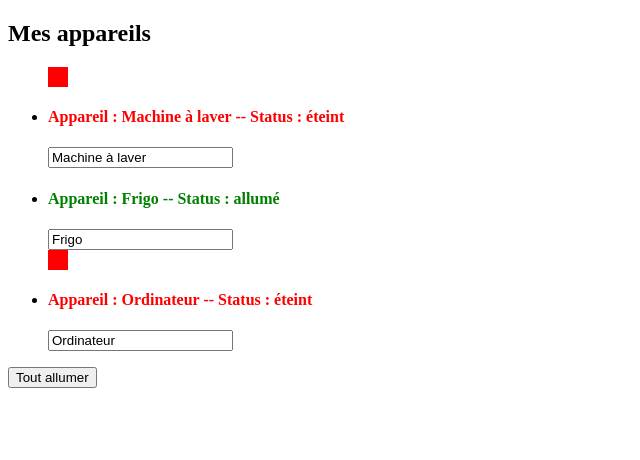
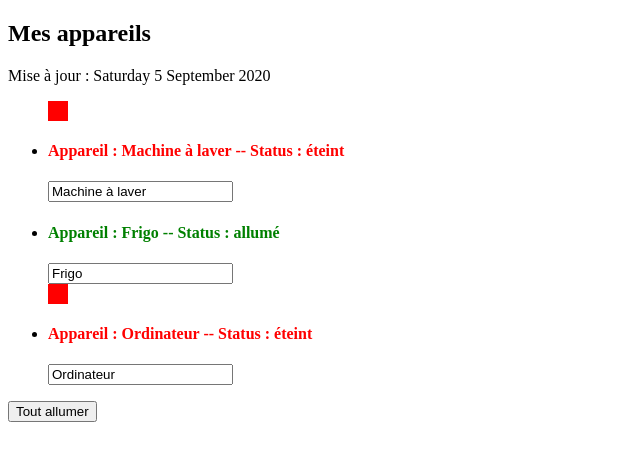
Before and after one commit to kaspalatet/Angular, an Angular app: page / in a window 1280 px wide. Shown: the top 460 px of the page, without its empty margins (0-640 px from the left). Built offline with nearby package versions, Linux system fonts and the light colour scheme.

Commit message:
pipe date

```diff
--- a/src/app/app.component.html
+++ b/src/app/app.component.html
@@ -2,6 +2,9 @@
   <div class="row">
     <div class="col-xs-12">
       <h2>Mes appareils</h2>
+
+      <p>Mise à jour : {{ lastUpdate | date: 'EEEE d MMMM YYYY' }}</p>
+
       <ul class="list-group">
       <app-appareil  *ngFor="let appareil of appareils"
           [appareilName]="appareil.name"
--- a/src/app/app.component.ts
+++ b/src/app/app.component.ts
@@ -7,6 +7,8 @@ import { Component } from '@angular/core';
 })
 export class AppComponent {
   isAuth = false;
+
+  lastUpdate = new Date();
 
   appareils = [
     {
```
